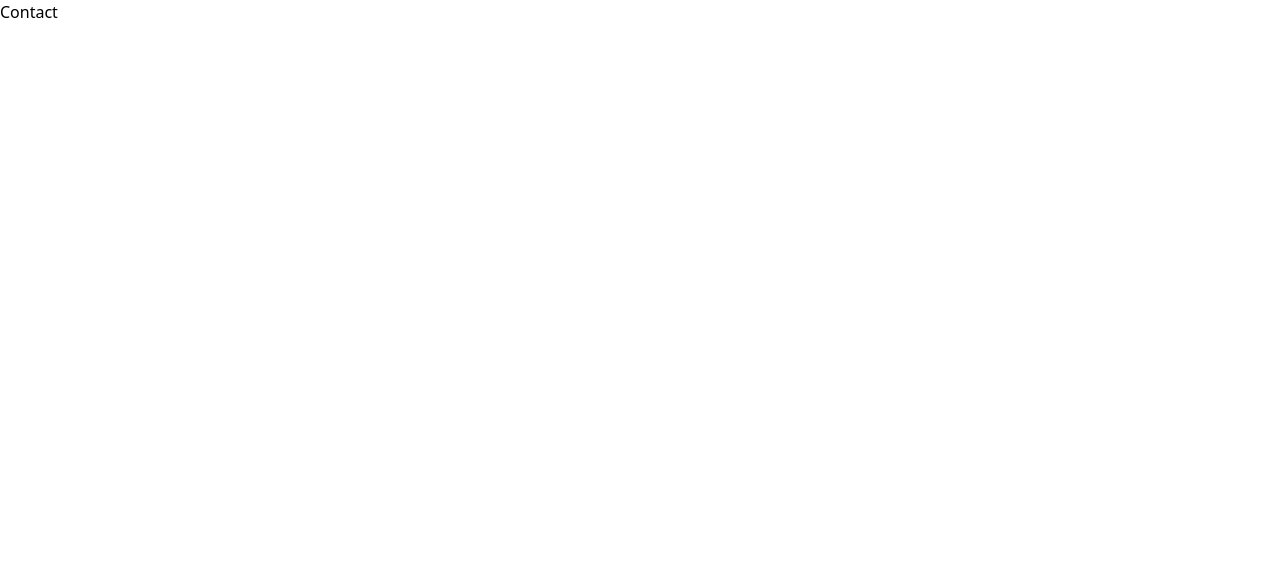
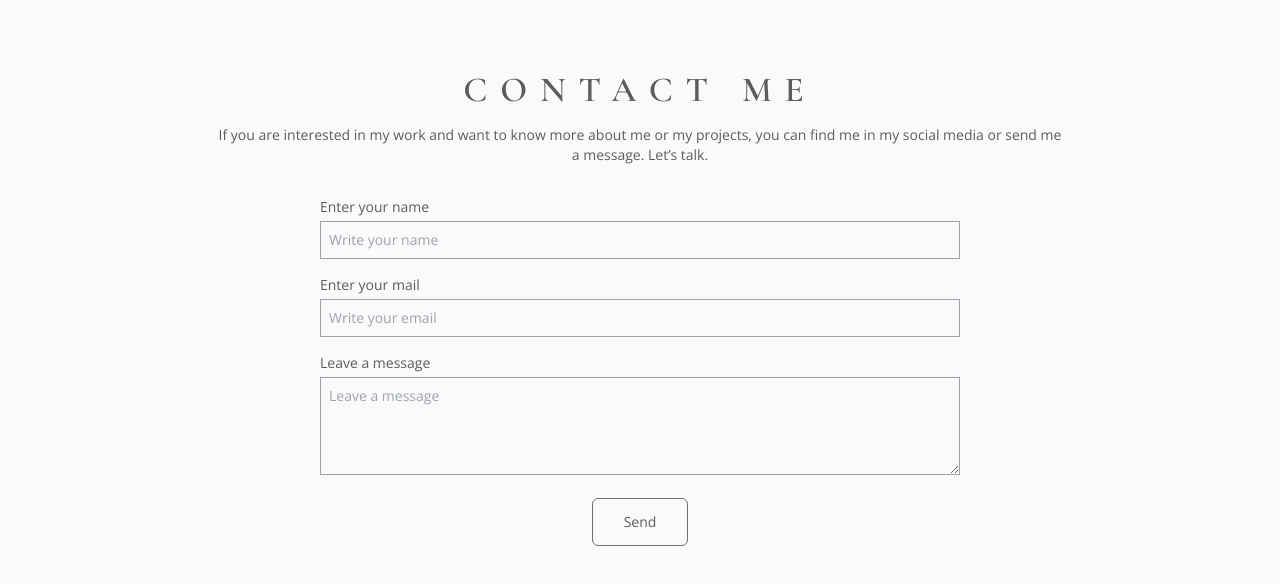
Before and after one commit to barbarasagredo/pao-mendoza-website, a React (Vite) app: page /contact in a window 1280 px wide. Shown: the top 584 px of the page. Built offline with nearby package versions, Linux system fonts and the light colour scheme.

Commit message:
contact page created

```diff
--- a/src/index.css
+++ b/src/index.css
@@ -2,6 +2,31 @@
 @tailwind components;
 @tailwind utilities;
 
+:root {
+  font-family: 'Cormorant Garamond', serif;
+  background-color: #fafafa;
+  color: #5c5c5c;
+  margin: 0;
+}
+
+/* h1 {
+  letter-spacing: 0.8rem;
+  font-size: 3rem;
+  font-weight: 500;
+  text-align: center;
+
+} */
+
+h2 {
+  letter-spacing: 0.8rem;
+  font-size: 2.2rem;
+  font-weight: 500;
+  /* text-align: center; */
+}
+
+p, label, input, textarea, button {
+  font-family: 'Open Sans', sans-serif;
+}
 /* :root {
   font-family: Inter, system-ui, Avenir, Helvetica, Arial, sans-serif;
   line-height: 1.5;
--- a/src/pages/Contact.jsx
+++ b/src/pages/Contact.jsx
@@ -1,12 +1,82 @@
+import { useRef } from 'react';
+import emailjs from 'emailjs-com';
+
 const Contact = () => {
-    return (
-      <>
-        <div>
-          Contact
-        </div>
-      </>
-    );
+  const form = useRef();
+  const sendEmail = (e) => {
+    e.preventDefault();
+
+    emailjs
+      .sendForm(
+        'service_f7mxomb',
+        'contact_form',
+        form.current,
+        'CqdMPnR641yxueMAp'
+      )
+      .then(
+        (result) => {
+          alert('Correo enviado correctamente');
+        },
+        (error) => {
+          alert(`Ocurrio un error, intente nuevamente - ${error}`);
+        }
+      );
+    e.target.reset();
   };
 
+  return (
+    <>
+      <div className='flex flex-col items-center w-full min-h-screen pt-16'>
+        <div className='w-2/3 text-center space-y-2 pb-4'>
+          <h2>CONTACT ME</h2>
+          <p className='text-sm'>
+            If you are interested in my work and want to know more about me or
+            my projects, you can find me in my social media or send me a
+            message. Let’s talk.
+          </p>
+        </div>
+        <form ref={form} onSubmit={sendEmail} className='w-1/2'>
+          <div className='space-y-1 pt-4'>
+            <label className='block text-sm'>Enter your name</label>
+            <input
+              className='border text-sm bg-transparent border-gray-400 w-full p-2 focus:outline-none focus:shadow-outline'
+              type='text'
+              name='user_name'
+              required
+              placeholder='Write your name'
+            />
+          </div>
+          <div className='space-y-1 pt-4'>
+            <label className='block text-sm'>Enter your mail</label>
+            <input
+              className='border text-sm bg-transparent border-gray-400 w-full p-2 focus:outline-none focus:shadow-outline'
+              type='text'
+              name='user_email'
+              required
+              placeholder='Write your email'
+            />
+          </div>
+          <div className='space-y-1 pt-4'>
+            <label className='block text-sm'>Leave a message</label>
+            <textarea
+              className='border text-sm bg-transparent border-gray-400 w-full p-2 focus:outline-none focus:shadow-outline'
+              rows={4}
+              type='text'
+              name='message'
+              required
+              placeholder='Leave a message'
+            />
+          </div>
+        </form>
+        <button
+          className='border border-gray-500 rounded-md w-24 h-12 hover:bg-gray-400 hover:text-white text-sm my-4'
+          type='submit'
+        >
+          Send
+        </button>
+      </div>
+    </>
+  );
+};
 
-  export default Contact;
+export default Contact;
```
